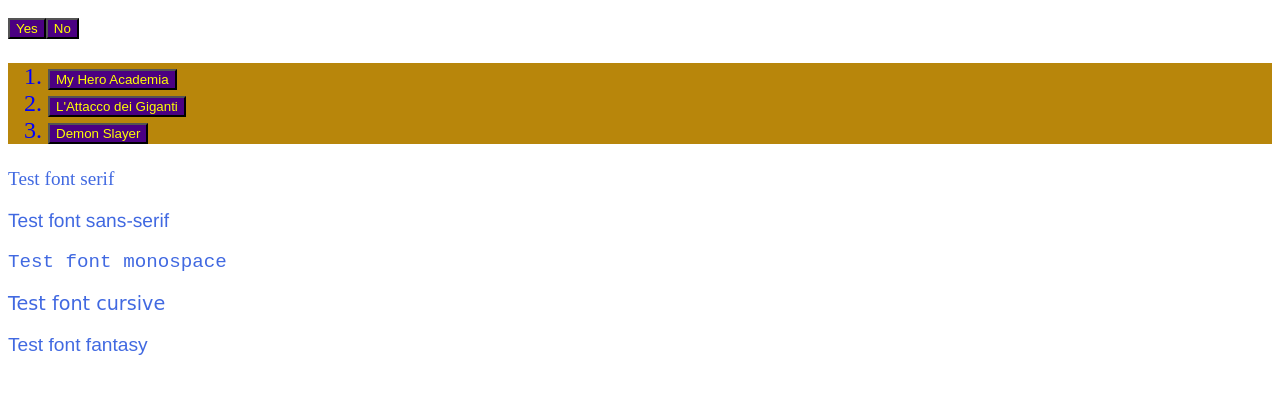
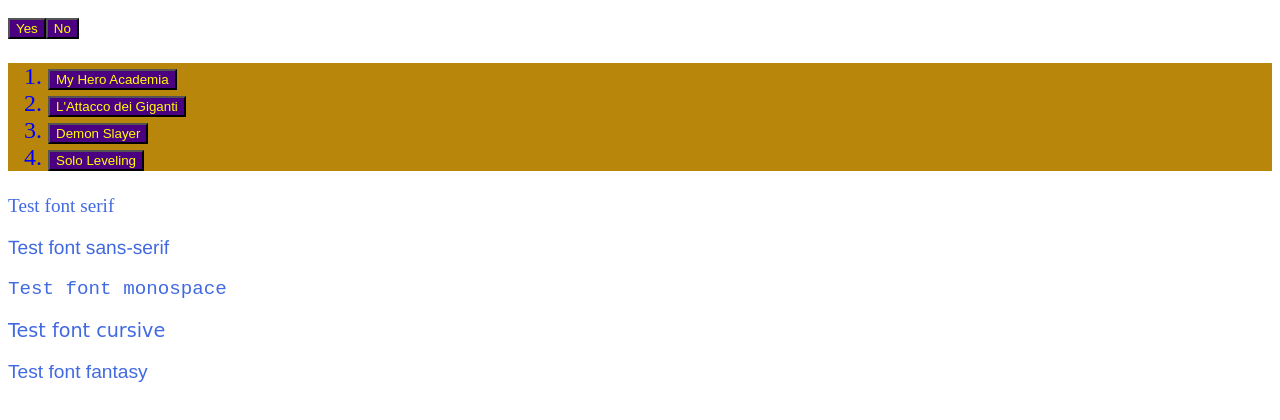
Before and after one commit to Marcosterlo/Manga, a plain HTML site: page index.html in a window 1280 px wide. Shown: the part 66-486 px from the top of the page. Drawn offline with Linux system fonts and the light colour scheme.

Commit message:
added solo leveling

```diff
--- a/index.html
+++ b/index.html
@@ -11,6 +11,7 @@
             <li><a href="https://w16.readheroacademia.com/"><button class="input">My Hero Academia</button></a></li>
             <li><a href="https://readshingekinokyojin.com/""><button class="input">L'Attacco dei Giganti</button></a></li>
             <li><a href="https://read-demonslayer-manga.com/"><button class="input">Demon Slayer</button></a></li>
+            <li><a href="https://w1.sololeveling.net/"><button class="input">Solo Leveling</button></a></li>
             </ol>
         </div>
         <p class="serif">Test font serif</p>
```
